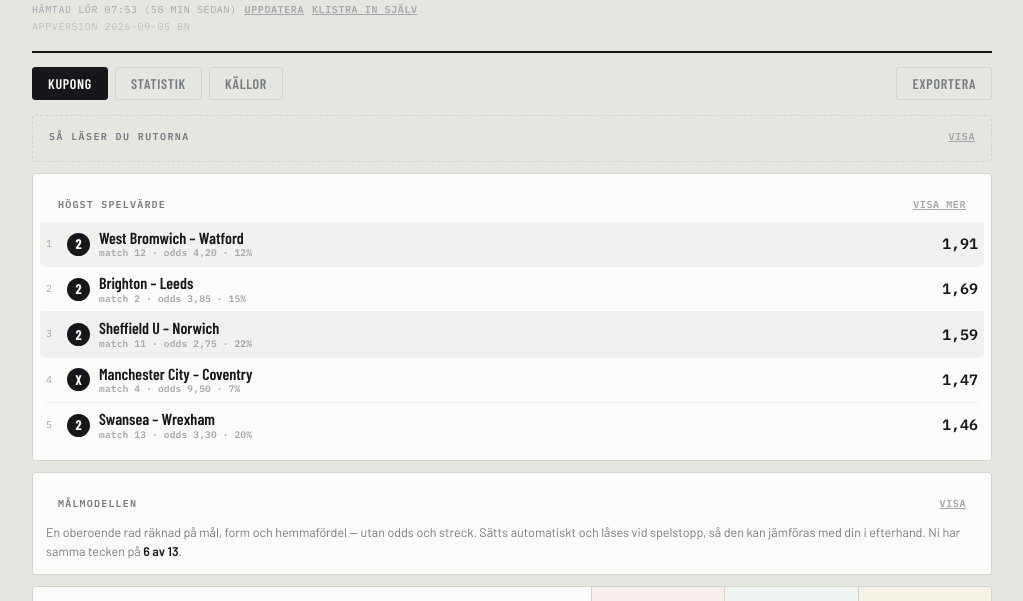
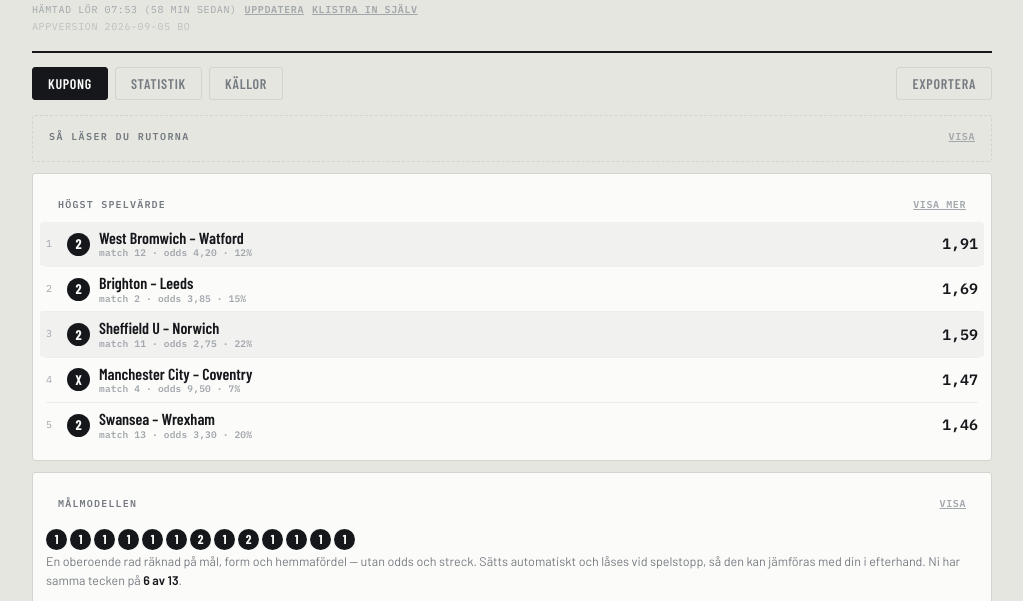
Before and after one commit to TB-Hub-cyber/Stryktipset, a plain HTML site: page index.html in a window 1280 px wide. Shown: the part 122-723 px from the top of the page, without its empty margins (128-1151 px from the left). Drawn offline with nearby package versions, Linux system fonts and the light colour scheme.

Commit message:
Add files via upload

```diff
--- a/index.html
+++ b/index.html
@@ -93,6 +93,12 @@ h1{font-family:'Barlow Condensed',sans-serif;font-weight:700;font-size:38px;
 .modelmeta{display:block;font-style:normal;font-family:'IBM Plex Mono',monospace;
   font-size:9.5px;color:var(--ink-faint);letter-spacing:.02em;margin-top:1px;
   font-weight:400}
+.modelline{display:flex;gap:3px;flex-wrap:wrap;margin:8px 0 2px}
+.ml{font-style:normal;font-family:'Barlow Condensed',sans-serif;font-weight:700;
+  font-size:13px;line-height:1;width:21px;height:21px;display:flex;
+  align-items:center;justify-content:center;border-radius:50%;
+  background:var(--ink);color:var(--card);flex-shrink:0}
+.ml.none{background:transparent;color:#D8DAD3;border:1px solid #ECEDE8}
 .modelintro{font-size:12.5px;color:var(--ink-soft);line-height:1.5;margin-top:2px}
 .modelintro b{color:var(--ink)}
 .analysis{margin-top:11px}
@@ -732,7 +738,7 @@ const REPO   = 'Stryktipset';
 const BRANCH = 'main';
 const WORKFLOW = 'update.yml';
 // Höj den här när du laddar upp en ny version, så syns det i appen.
-const VERSION = '2026-09-05 bn';
+const VERSION = '2026-09-05 bo';
 // ---------------------------------------------------------------
 
 const OUT = ['one','x','two'], LBL = {one:'1', x:'X', two:'2'};
@@ -2079,6 +2085,11 @@ function modelBox(){
   return '<div class="statbox">' +
     '<button class="foldhead" data-fold="model">Målmodellen' +
       '<span class="expand">visa</span></button>' +
+    // Hela raden på en rad, så den går att läsa utan att fälla ut.
+    '<div class="modelline">' +
+      rows.map(r => '<i class="' + (r.m ? 'ml' : 'ml none') + '">' +
+        (r.m ? LBL[r.m.sign] : '·') + '</i>').join('') +
+    '</div>' +
     '<p class="modelintro">En oberoende rad räknad på mål, form och ' +
     'hemmafördel — utan odds och streck. Sätts automatiskt och låses vid ' +
     'spelstopp, så den kan jämföras med din i efterhand.' +
```
